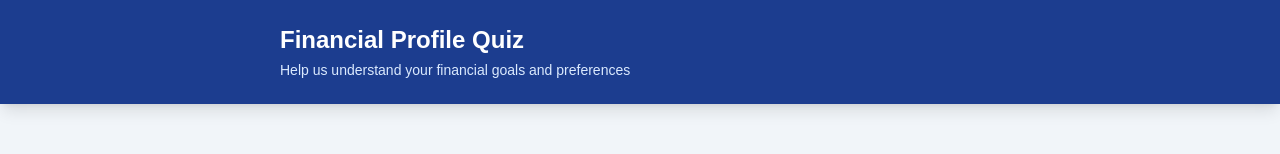
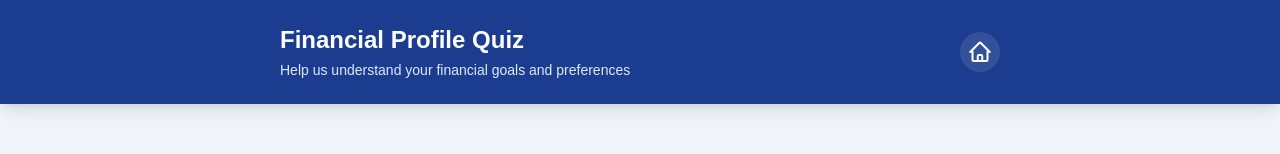
Before and after one commit to xuwen-ho/whipnae, a Next.js app in the folder frontend/: page /profile/quiz in a window 1280 px wide. Shown: the top 154 px of the page. Built offline with nearby package versions, Linux system fonts and the light colour scheme.

Commit message:
Add home button for quiz

```diff
--- a/frontend/src/app/profile/quiz/page.tsx
+++ b/frontend/src/app/profile/quiz/page.tsx
@@ -31,10 +31,34 @@ export default function QuizPage() {
       {/* Header */}
       <header className="bg-[#1c3d8f] py-6 text-white shadow-lg">
         <div className="mx-auto max-w-3xl px-6">
-          <h1 className="text-2xl font-bold">Financial Profile Quiz</h1>
-          <p className="mt-1 text-sm text-blue-100">
-            Help us understand your financial goals and preferences
-          </p>
+          <div className="flex items-center justify-between">
+            <div>
+              <h1 className="text-2xl font-bold">Financial Profile Quiz</h1>
+              <p className="mt-1 text-sm text-blue-100">
+                Help us understand your financial goals and preferences
+              </p>
+            </div>
+            <button
+              onClick={() => router.push('/profile')}
+              className="flex h-10 w-10 items-center justify-center rounded-full bg-white/10 transition-colors hover:bg-white/20"
+              aria-label="Return to profile"
+            >
+              <svg
+                xmlns="http://www.w3.org/2000/svg"
+                fill="none"
+                viewBox="0 0 24 24"
+                strokeWidth={2}
+                stroke="currentColor"
+                className="h-6 w-6"
+              >
+                <path
+                  strokeLinecap="round"
+                  strokeLinejoin="round"
+                  d="M2.25 12l8.954-8.955c.44-.439 1.152-.439 1.591 0L21.75 12M4.5 9.75v10.125c0 .621.504 1.125 1.125 1.125H9.75v-4.875c0-.621.504-1.125 1.125-1.125h2.25c.621 0 1.125.504 1.125 1.125V21h4.125c.621 0 1.125-.504 1.125-1.125V9.75M8.25 21h8.25"
+                />
+              </svg>
+            </button>
+          </div>
         </div>
       </header>
 
```
